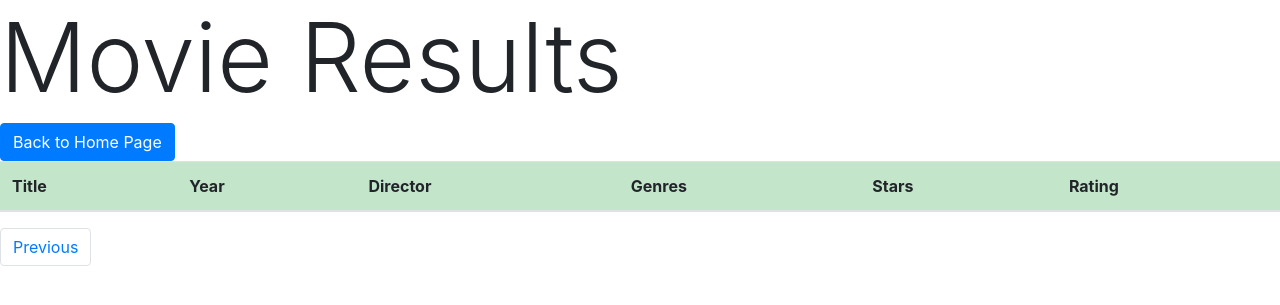
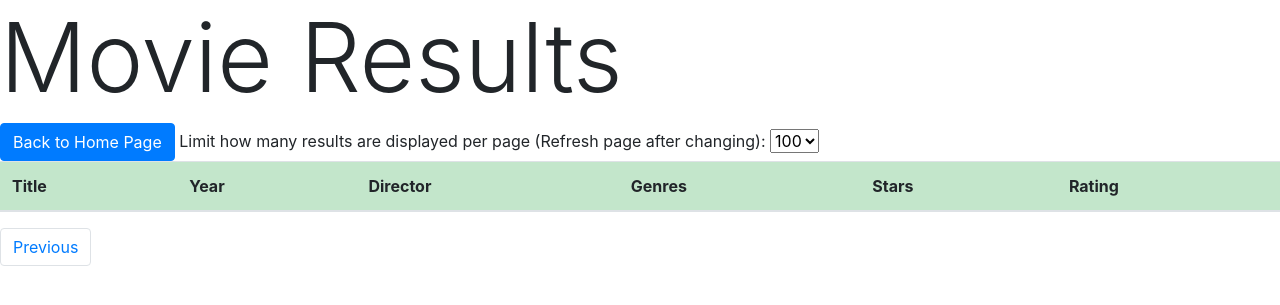
Before and after one commit to ttrang51/my-Movie-Web, a Java web app: page /MovieList.html in a window 1280 px wide. Shown: the top 305 px of the page. Run offline with Tomcat 11, a stand-in JSP engine, Linux system fonts and the light colour scheme; the visitor is signed in with stand-in values (Sample User, id 1); data that the repository does not hold is empty; some libraries are stand-ins or nearby versions.

Commit message:
implemented limit by

```diff
--- a/cs122b-project1/WebContent/MovieList.html
+++ b/cs122b-project1/WebContent/MovieList.html
@@ -26,6 +26,16 @@
 
     <a class="btn btn-primary" href="/cs122b-project1-api-example/home_page.html" role="button">Back to Home Page</a>
 
+    <label for="limit-select">Limit how many results are displayed per page (Refresh page after changing):</label>
+
+    <select name="result_limit" id="limit-select">
+        <option value="100" selected="selected">100</option>
+        <option value="50">50</option>
+        <option value="25">25</option>
+        <option value="10">10</option>
+    </select>
+
+
     <!-- Id "movie_table" is useful for jQuery to find the html element with id, class here is mapping to Bootstrap defined class CSS -->
     <table id=movie_table class="table table-striped table-success table-hover">
         <!-- Create a table header -->
@@ -45,7 +55,7 @@
         <tbody id=movie_table_body></tbody>
     </table>
 
-    <nav aria-label="Page navigation example">
+    <nav aria-label="Page navigation">
         <ul id=pages class="pagination">
             <li class="page-item"><a class="page-link" href="#">Previous</a></li>
         </ul>
--- a/cs122b-project1/WebContent/MovieList.js
+++ b/cs122b-project1/WebContent/MovieList.js
@@ -41,9 +41,25 @@ function handleMovieResult(resultData) {
     // Find the empty table body by id "movie_table_body"
     let movieTableBodyElement = jQuery("#movie_table_body");
 
+    // Get the number to limit restults by
+    let l = document.getElementById("limit-select");
+    let limit_by = l.value;
+
+    // Get the url parameter values
+    const url = window.location.search;
+    const urlParams = new URLSearchParams(url);
+
+    // default page number is 1
+    let page_num = "1";
+
+    if (urlParams.has('page')) {
+        page_num = urlParams.get('page');
+    }
+
+    let offset_results = parseInt(limit_by) * (parseInt(page_num)-1);
+
     // Iterate through resultData, no more than 10 entries
-    for (let i = 0; i < resultData.length; i++) {
-
+    for (let i = offset_results; i < limit_by; i++) {
         // Concatenate the html tags with resultData jsonObject
         let rowHTML = "";
         rowHTML += "<tr>";
@@ -83,10 +99,20 @@ function handleMovieResult(resultData) {
     }
 
     let paginationElement = jQuery("#pages");
+    let currWindow = window.location.href;
 
-    for (let i= 1; i < Math.ceil(resultData.length / 100.0); i++) {
-        paginationElement.append("<li class=\"page-item\"><a class=\"page-link\" href=\"#\">" + i + "</a></li>");
+    for (let i= 1; i < Math.ceil(resultData.length / parseFloat(limit_by)); i++) {
+        if (urlParams.has('page')) {
+            page_num = urlParams.get('page');
 
+            paginationElement.append(
+                "<li class=\"page-item\">" +
+                "<a class=\"page-link\" href=" + currWindow + "&page=" + i + ">" + i + "</a>" + "</li>");
+        } else {
+            paginationElement.append(
+                "<li class=\"page-item\">" +
+                "<a class=\"page-link\" href=" + currWindow + "&page=" + i + ">" + i + "</a>" + "</li>");
+        }
     }
     paginationElement.append("<li class=\"page-item\"><a class=\"page-link\" href=\"#\">Next</a></li>");
 
@@ -126,6 +152,3 @@ else {
         success: (resultData) => handleMovieResult(resultData) // Setting callback function to handle data returned successfully by the StarsServlet
     })
 };
-
-let genre = getParameterByName("genre");
-let prefix = getParameterByName("prefix");
--- a/cs122b-project1/WebContent/single-movie.html
+++ b/cs122b-project1/WebContent/single-movie.html
@@ -22,7 +22,7 @@
     <body>
     <h1 class="display-1">Single Movie Page</h1>
 
-    <a class="btn btn-primary" href="/cs122b_project1_api_example_war/index.html" role="button">Back to Movie List</a>
+    <a class="btn btn-primary" href="/cs122b-project1-api-example/home_page.html" role="button">Back to Home Page</a>
 
 
 
--- a/cs122b-project1/WebContent/single-star.html
+++ b/cs122b-project1/WebContent/single-star.html
@@ -23,7 +23,7 @@
 <h1 class="display-1">Single Star Page</h1>
 
 
-<a class="btn btn-primary" href="/cs122b_project1_api_example_war/index.html"  role="button">Back to Movie List</a>
+<a class="btn btn-primary" href="/cs122b-project1-api-example/home_page.html" role="button">Back to Home Page</a>
 
 <!-- H3 body is left empty here, will be populated with the data retrieved with single-star.js -->
 <!-- single-star.js will find this html element by it's id "star_info" -->
--- a/cs122b-project1/src/MSearchServlet.java
+++ b/cs122b-project1/src/MSearchServlet.java
@@ -102,6 +102,8 @@ public class MSearchServlet extends HttpServlet {
                     query = query + "and z.stars like '%" + star_name + "%' ";
             }
 
+
+
             // Log to localhost log
             request.getServletContext().log("query：" + query);
 
```
